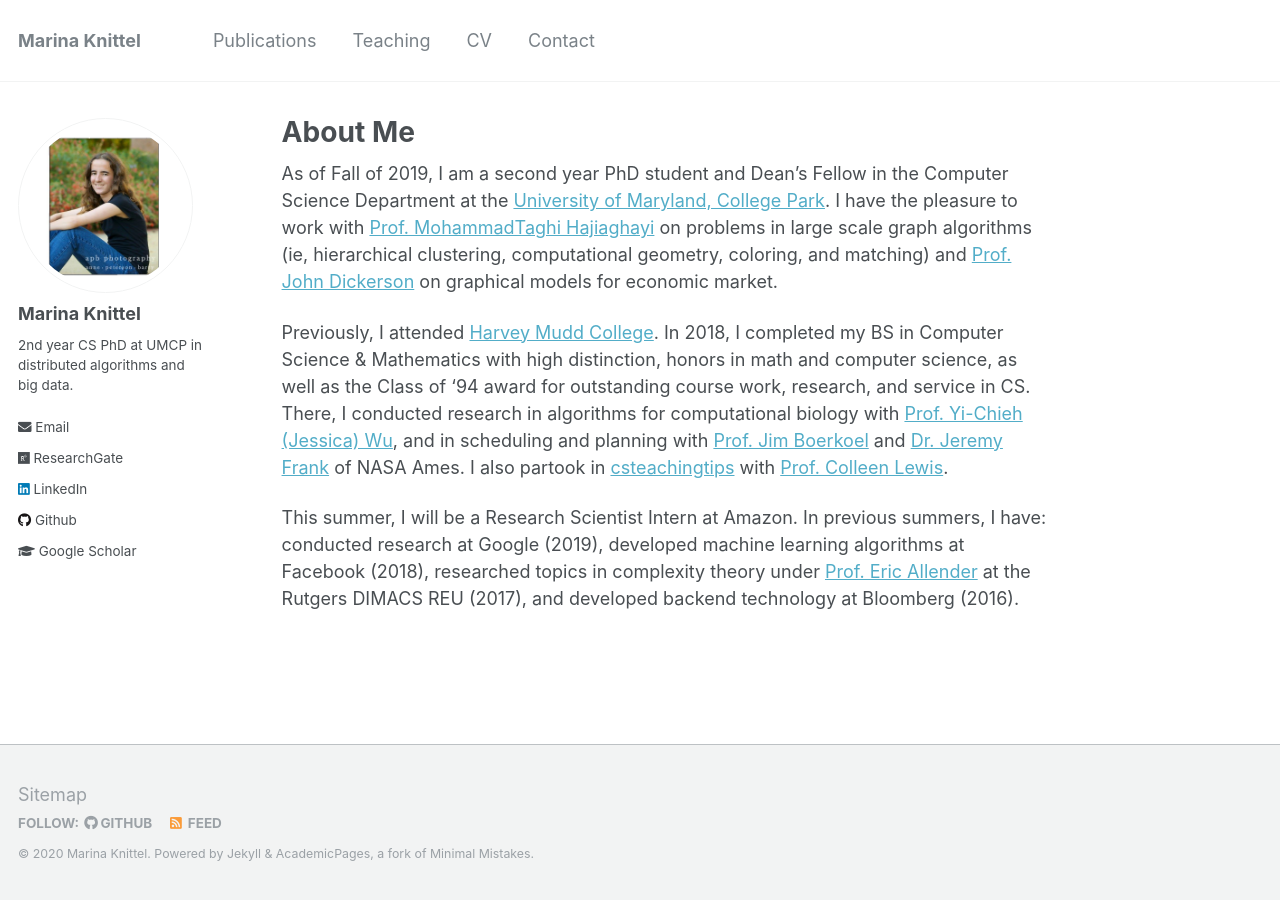
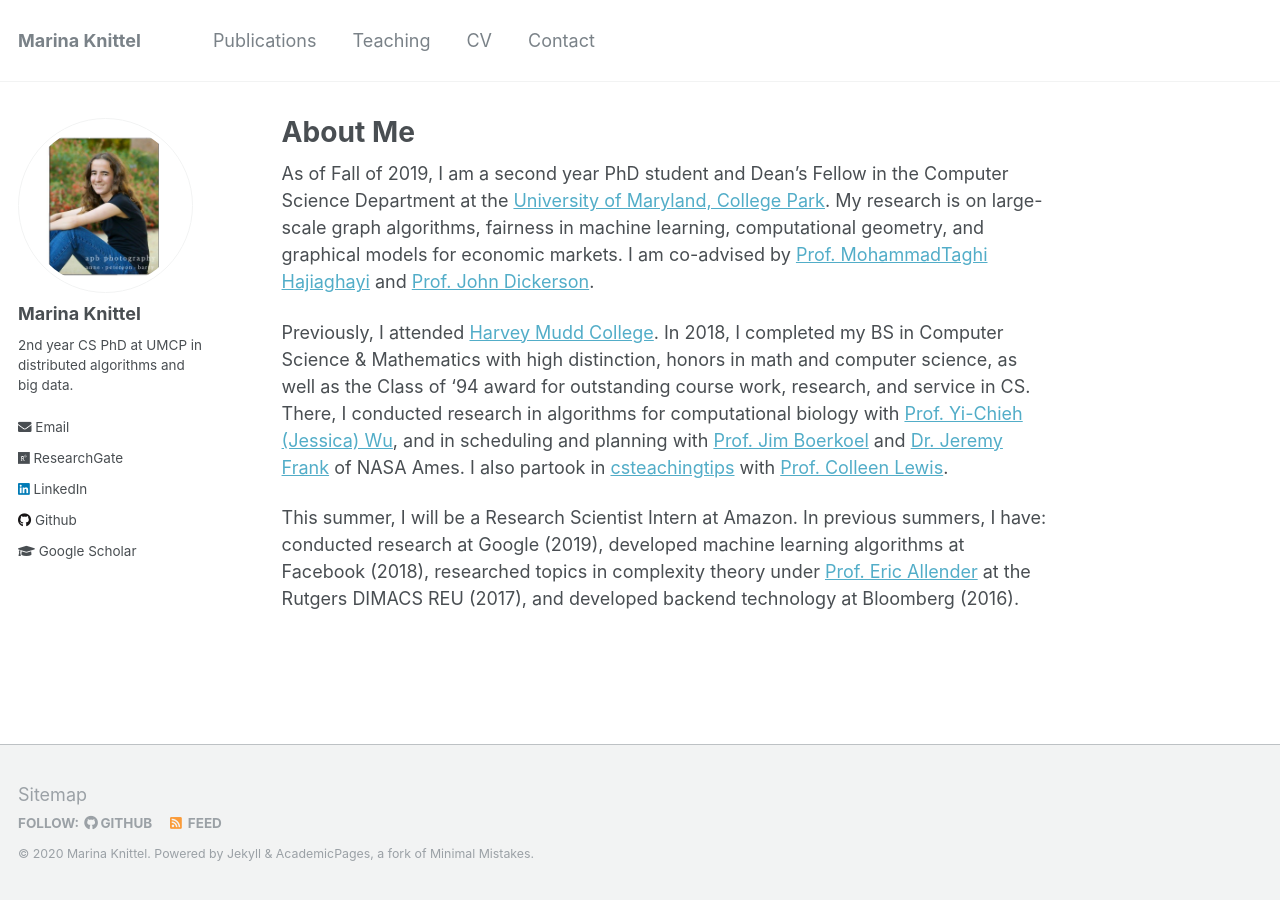
Before and after one commit to mknittel/mknittel.github.io, a Jekyll site: the page built from _pages/about.md, in a window 1280 px wide. Built offline with Jekyll 4.4.1, drawn with Linux system fonts in a browser that asks for light colours.

Commit message:
Updated about description

```diff
--- a/_pages/about.md
+++ b/_pages/about.md
@@ -8,7 +8,7 @@ redirect_from:
   - /about.html
 ---
 
-As of Fall of 2019, I am a second year PhD student and Dean's Fellow in the Computer Science Department at the [University of Maryland, College Park](https://www.cs.umd.edu/). I have the pleasure to work with [Prof. MohammadTaghi Hajiaghayi](http://www.cs.umd.edu/~hajiagha/) on problems in large scale graph algorithms (ie, hierarchical clustering, computational geometry, coloring, and matching) and [Prof. John Dickerson](http://jpdickerson.com) on graphical models for economic market.
+As of Fall of 2019, I am a second year PhD student and Dean's Fellow in the Computer Science Department at the [University of Maryland, College Park](https://www.cs.umd.edu/). My research is on large-scale graph algorithms, fairness in machine learning, computational geometry, and graphical models for economic markets. I am co-advised by [Prof. MohammadTaghi Hajiaghayi](http://www.cs.umd.edu/~hajiagha/) and [Prof. John Dickerson](http://jpdickerson.com).
 
 Previously, I attended [Harvey Mudd College](https://www.cs.hmc.edu/). In 2018, I completed my BS in Computer Science & Mathematics with high distinction, honors in math and computer science, as well as the Class of '94 award for outstanding course work, research, and service in CS. There, I conducted research in algorithms for computational biology with [Prof. Yi-Chieh (Jessica) Wu](https://www.cs.hmc.edu/~yjw/), and in scheduling and planning with [Prof. Jim Boerkoel](https://www.cs.hmc.edu/~boerkoel/) and [Dr. Jeremy Frank](https://ti.arc.nasa.gov/profile/frank/) of NASA Ames. I also partook in [csteachingtips](csteachingtips.com) with [Prof. Colleen Lewis](http://blogs.hmc.edu/lewis/).
 
```
